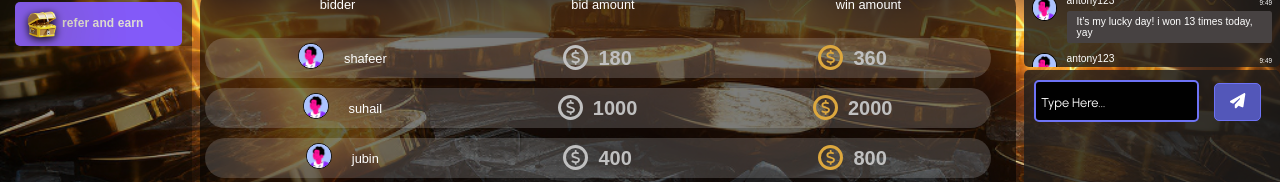
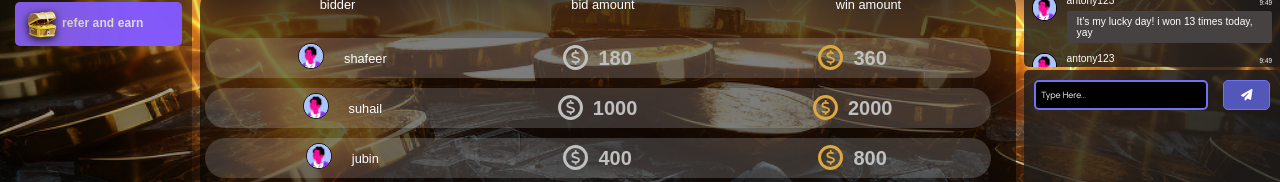
Before and after one commit to electro5050/ELECTRO, a React (Create React App) app: page /game in a window 1280 px wide. Shown: the part 589-771 px from the top of the page. Built offline with nearby package versions, Linux system fonts and the light colour scheme; no server answers.

Commit message:
css update on chat

```diff
--- a/src/electra/components/ChatComponents/index.css
+++ b/src/electra/components/ChatComponents/index.css
@@ -30,15 +30,17 @@
   }
   .game-chat-main .custom-text-box{
     width: 70%;
+    height: 30px;
     border: 2px solid #6E73F6; /* Blue border */
     border-radius: 5px; /* Small border radius */
     background-color: #010101; /* Background color */
     padding: 5px;
     color: white;
+    font-size: 0.7vw;
   }
 
   .game-chat-main  .custom-text-box::placeholder {
     color: white; /* Change the placeholder text color to red */
-    font-size: 1vw;
+    font-size: 0.7vw;
 
   }
--- a/src/electra/components/ChatComponents/index.jsx
+++ b/src/electra/components/ChatComponents/index.jsx
@@ -32,14 +32,16 @@ const sendButtonStyle={
   borderRadius: "5px",
   background: "#5357B9",
   border: "1px solid #6E73F6",
-  padding:"7px",
+  // padding:"5px",
   width: "20%",
   marginLeft:"5px",
   color:"white",
+  height:"30px",
+  padding: 0
 }
 
 const iconSendButtonStyle = {
-  fontSize: '1.2vw',
+  fontSize: '0.9vw',
   color: 'white',
   fontWeight:"900"
 };
@@ -66,7 +68,7 @@ const ChatBox = ({}) => {
         </div>
       </div>
       <div style={{height: "18%",  background: "rgba(27, 27, 27, 0.80)", marginTop:"1%", borderRadius: "5px"}}>
-            <div style={{padding:"10px"}}>
+            <div style={{padding:"10px", display:"flex"}}>
             <input
                 type="text"
                 className="custom-text-box"
```
